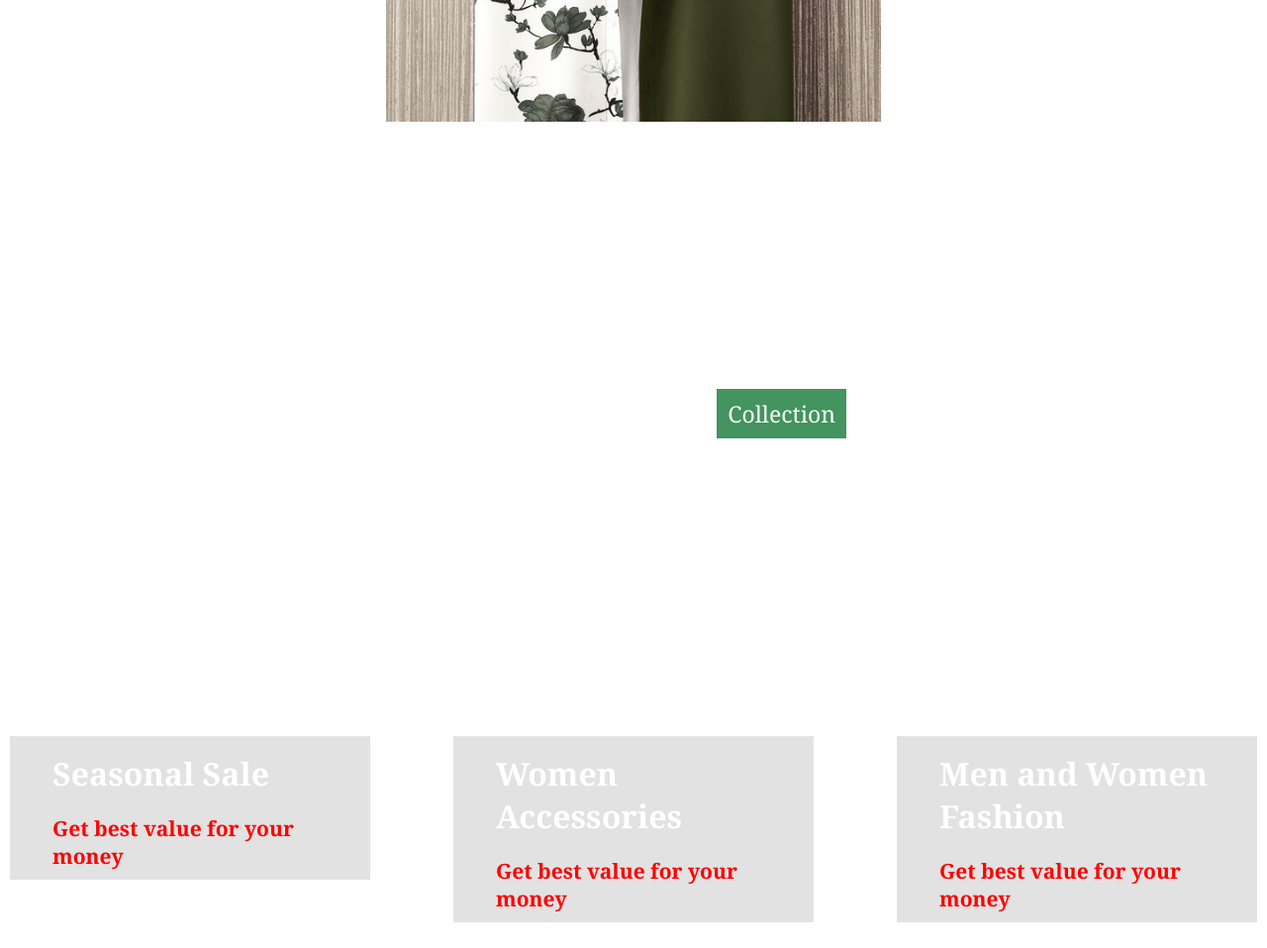
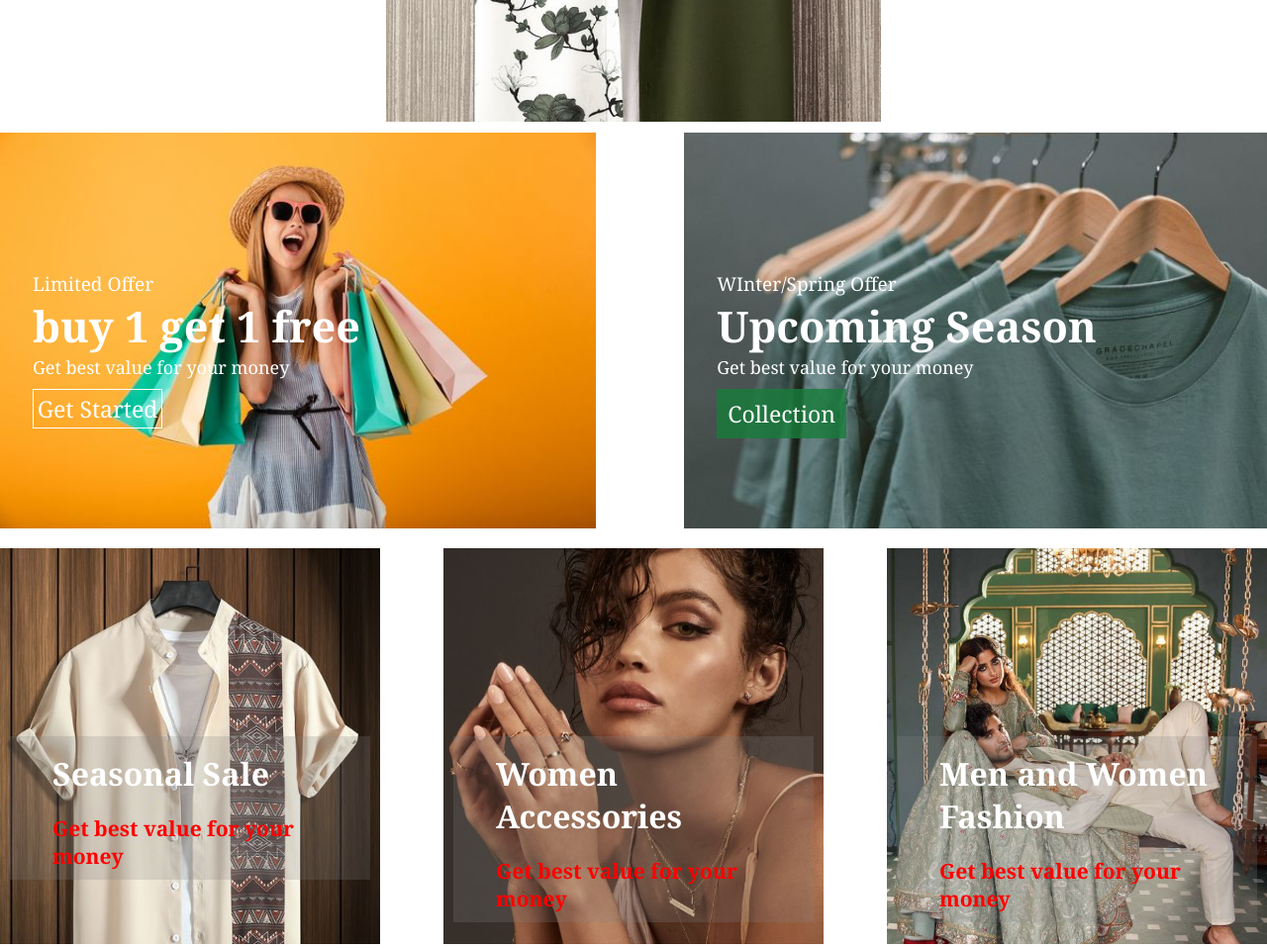
Before and after one commit to SurajBohara66/KlothWebsite, a plain HTML site: page index.html in a window 1280 px wide. Shown: the part 2860-3818 px from the top of the page at 99% size. Drawn offline with Linux system fonts and the light colour scheme.

Commit message:
Update style.css

```diff
--- a/style.css
+++ b/style.css
@@ -278,7 +278,7 @@ nav {
   height: 330px;
   width: 100%;
   margin-top: 25px;
-  background: url(Pictures/background.jpg);
+  background: url(background.jpg);
   background-size: cover;
   background-repeat: no-repeat;
 }
@@ -414,7 +414,7 @@ color: white;
 .coupleWear {
   height: 400px;
   width: 47%;
-  background: url(/Pictures/girlshopping.jpg) center;
+  background: url(girlshopping.jpg) center;
   background-size: cover;
 }
 .coupleWeartext {
@@ -448,7 +448,7 @@ color: white;
 .upcomingSale {
   height: 400px;
   width: 46%;
-  background: url(/Pictures/clothesline.jpg) center no-repeat;
+  background: url(clothesline.jpg) center no-repeat;
   background-size: cover;
 }
 .upcomingSaletext {
@@ -498,7 +498,7 @@ color: white;
 .seasonalSale {
   height: 400px;
   width: 30%;
-  background: url(/Pictures/8a132a5db600ab1437a2c6ee17fc0886.jpg) top;
+  background: url(8a132a5db600ab1437a2c6ee17fc0886.jpg) top;
   background-size: cover;
 }
 .seasonalSaletext {
@@ -526,13 +526,13 @@ color: white;
 .buyOffer {
   height: 400px;
   width: 30%;
-  background: url(/Pictures/jewelery.jpg) top;
+  background: url(jewelery.jpg) top;
   background-size: cover;
 }
 .t-shirts {
   height: 400px;
   width: 30%;
-  background: url(/Pictures/couple.jpg) center;
+  background: url(couple.jpg) center;
   background-size: cover;
 }
 .hovering:hover {
```
